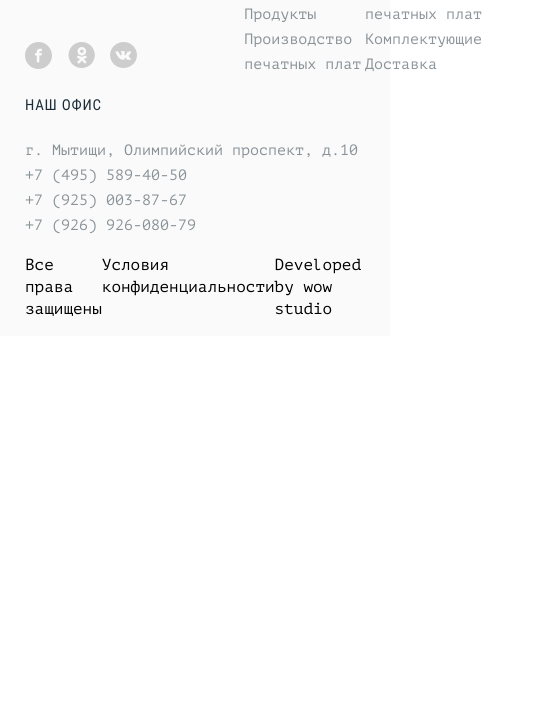
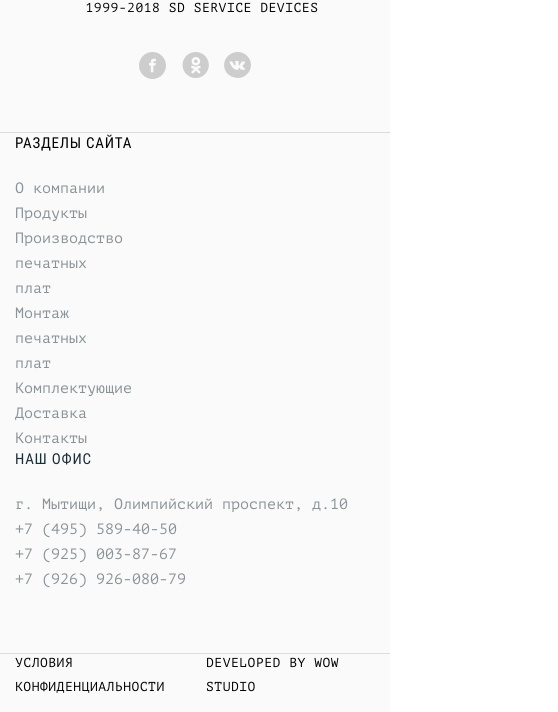
Before and after one commit to Aznaur/SmartDevice, a website: page source/index.html in a window 390 px wide. Shown: the part 4245-4957 px from the top of the page, 558 px wide, since content can reach past the window. Before the commit the page ends 4581 px from the top, so only its background shows below. Drawn offline with Linux system fonts and the light colour scheme.

Commit message:
Стилизация футера

```diff
--- a/source/index.html
+++ b/source/index.html
@@ -194,29 +194,23 @@
         <p>Разделы сайта</p>
         <ul class="footer-nav__list">
           <li class="footer-nav__item">
-            <a href="#">О компании</a>
+            <ul class="footer-nav__group">
+              <li><a href="#">О компании</a></li>
+              <li><a href="#">Продукты</a></li>
+              <li><a href="#">Производство печатных плат</a></li>
+              <li><a href="#">Монтаж печатных плат</a></li>
+            </ul>
           </li>
+
           <li class="footer-nav__item">
-            <a href="#">Продукты</a>
-          </li>
-          <li class="footer-nav__item">
-            <a href="#">Производство печатных плат</a>
-          </li>
-          <li class="footer-nav__item">
-            <a href="#">Монтаж печатных плат</a>
-          </li>
-          <li class="footer-nav__item">
-            <a href="#">Комплектующие</a>
-          </li>
-          <li class="footer-nav__item">
-            <a href="#">Доставка</a>
-          </li>
-          <li class="footer-nav__item">
-            <a href="#">Контакты</a>
+            <ul class="footer-nav__group">
+              <li><a href="#">Комплектующие</a></li>
+              <li><a href="#">Доставка</a></li>
+              <li><a href="#">Контакты</a></li>
+            </ul>
           </li>
         </ul>
       </nav>
-
       <div class="page-footer__contacts">
           <h3>Наш офис</h3>
           <p>г. Мытищи, Олимпийский проспект, д.10</p>
--- a/source/sass/blocks/footer-nav.scss
+++ b/source/sass/blocks/footer-nav.scss
@@ -1,8 +1,6 @@
 .footer-nav__list {
   display: flex;
-  flex-direction: column;
   flex-wrap: wrap;
-  height: 120px;
   list-style: none;
   margin: 0;
   padding: 0;
@@ -17,4 +15,14 @@
     color: #1B2D37;
     opacity: 0.5;
   }
+
+  &:first-of-type {
+    margin-right: 74px;
+  }
 }
+
+.footer-nav__group {
+  list-style: none;
+  margin: 0;
+  padding: 0;
+}
--- a/source/sass/blocks/page-footer.scss
+++ b/source/sass/blocks/page-footer.scss
@@ -1,5 +1,15 @@
 .page-footer {
+  position: relative;
   background-color: #FAFAFA;
+
+  &::after {
+    content: "";
+    position: absolute;
+    width: 100%;
+    height: 1px;
+    background-color: rgba(98, 105, 98, 0.2);
+    bottom: 52px;
+  }
 }
 
 .page-footer__inner {
@@ -21,9 +31,18 @@
 .page-footer__social {
   position: relative;
   width: 216px;
+  margin-right: 50px;
 
   & p {
-    display: none;
+    position: absolute;
+    font-size: 13px;
+    line-height: 24px;
+    letter-spacing: 0.04em;
+    text-transform: uppercase;
+    width: 233px;
+    margin: 0;
+    bottom: -97px;
+    left: 223px;
   }
 
   & img {
@@ -50,6 +69,8 @@
 }
 
 .page-footer__contacts {
+  width: 333px;
+
   & h3 {
     font-family: Roboto Condensed;
     font-style: normal;
@@ -71,3 +92,122 @@
     opacity: 0.5;
   }
 }
+
+.page-footer__bottom {
+  position: relative;
+  display: flex;
+  margin-top: 60px;
+
+  & p {
+    font-size: 13px;
+    line-height: 24px;
+    letter-spacing: 0.04em;
+    text-transform: uppercase;
+  }
+
+  & p:first-of-type {
+    margin-right: 31.8%;
+  }
+
+  & p:last-of-type {
+    margin-left: auto;
+  }
+}
+
+
+@media(max-width: 1023px) {
+
+  .page-footer {
+    &::before {
+      content: "";
+      position: absolute;
+      width: 100%;
+      height: 1px;
+      background-color: rgba(98, 105, 98, 0.2);
+      top: 97px;
+    }
+
+    &::after {
+      content: "";
+      bottom: 58px;
+    }
+  }
+
+  .page-footer__social {
+    width: 100%;
+    display: flex;
+    justify-content: space-between;
+    align-items: center;
+    height: 52px;
+    margin-right: 0;
+    margin-bottom: 65px;
+
+    & p {
+      position: static;
+      padding-top: 7px;
+      padding-left: 14px;
+    }
+
+    & img {
+      margin-bottom: 0;
+    }
+  }
+
+  .page-footer__inner {
+    padding-top: 19px;
+  }
+
+  .page-footer__nav {
+    width: 44%;
+  }
+
+  .page-footer__contacts {
+    margin-right: 11px;
+  }
+
+  .page-footer__bottom {
+    margin-top: 46px;
+
+    & p:first-of-type {
+      display: none;
+    }
+  }
+}
+
+@media(max-width: 767px) {
+  .page-footer__inner {
+    padding-top: 48px;
+    padding-left: 15px;
+    padding-right: 15px;
+  }
+
+  .page-footer__social {
+    width: 100%;
+    display: flex;
+    align-items: center;
+    flex-direction: column;
+    justify-content: flex-start;
+    min-height: 150px;
+    margin-right: 0;
+    margin-bottom: 65px;
+
+    & p {
+      position: static;
+      padding-top: 7px;
+      padding-left: 14px;
+      margin-bottom: 32px;
+    }
+
+    & img {
+      margin-bottom: 17px;
+    }
+
+  }
+
+  .page-footer {
+    &::before {
+      content: "";
+      top: 260px;
+    }
+  }
+}
```
Also changed, not shown: source/css/style.css, 1 other file.
